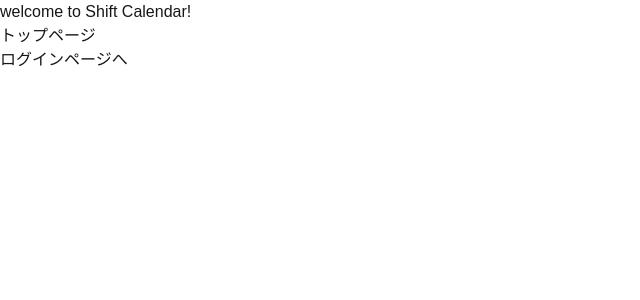
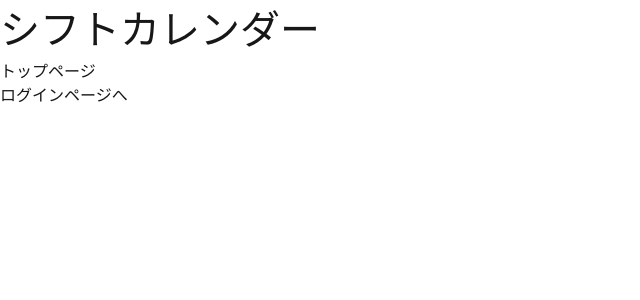
Before and after one commit to ogumakouta/shift-calendar, a Next.js app in the folder frontend/: page / in a window 1280 px wide. Shown: the top 300 px of the page, without its empty margins (0-640 px from the left). Built offline with nearby package versions, Linux system fonts and the light colour scheme.

Commit message:
ヘッダーを追加 コード追加：page.tsx、globals.css

```diff
--- a/frontend/src/app/globals.css
+++ b/frontend/src/app/globals.css
@@ -24,3 +24,7 @@ body {
   color: var(--foreground);
   font-family: Arial, Helvetica, sans-serif;
 }
+
+.header {
+  font-size: 40px;
+}
--- a/frontend/src/app/page.tsx
+++ b/frontend/src/app/page.tsx
@@ -3,7 +3,10 @@ import Link from 'next/link'
 export default function Home() {
   return (
     <main>
-      <h1>welcome to Shift Calendar!</h1>
+      {/* <h1>welcome to Shift Calendar!</h1> */}
+      <div className="header">
+        シフトカレンダー
+      </div>
       <p>トップページ</p>
       <Link href="/login">ログインページへ</Link>
     </main>
```
